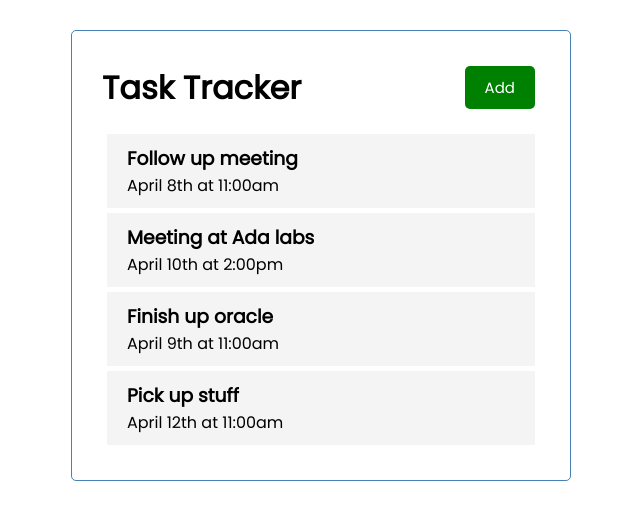
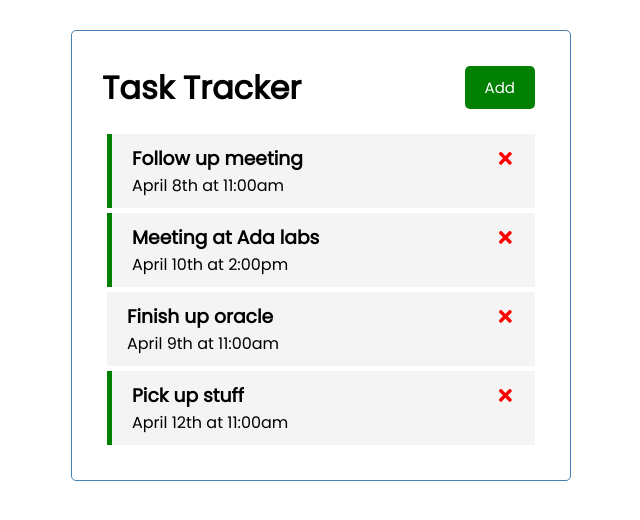
Before and after one commit to samwel-chege/Task_Tracker, a React (Create React App) app: page / in a window 1280 px wide. Shown: the top 520 px of the page, without its empty margins (319-959 px from the left). Built offline with nearby package versions, Linux system fonts and the light colour scheme; the HTML template or start-up script is replaced by a standard one.

Commit message:
create a addTask component

```diff
--- a/src/App.js
+++ b/src/App.js
@@ -35,11 +35,21 @@
 
 
 ])
+// delete tasks
+const deleteTask = (id) => {
+  setTasks(tasks.filter((task) => task.id !== id))
+}
+
+//Toggle reminder
+const toggleReminder = (id) => {
+  setTasks(tasks.map((task) => task.id === id ? {...task, reminder: !task.reminder} : task))
+}
+
 
   return (
     <div className="container">
     <Header/>
-    <Tasks tasks={tasks} />
+    {tasks.length > 0 ? <Tasks tasks={tasks} onDelete = {deleteTask} onToggle={toggleReminder} /> : 'Hello friend, we do not have tasks.'}
     </div>
   );
 }
--- a/src/components/Task.js
+++ b/src/components/Task.js
@@ -1,8 +1,8 @@
-
-const Task = ({ task }) => {
+import  { FaTimes } from 'react-icons/fa'
+const Task = ({ task, onDelete, onToggle }) => {
   return (
-    <div className="task">
-        <h3>{task.text}</h3>
+    <div className={`task ${task.reminder ? 'reminder' : ''} `} onDoubleClick= {() => onToggle(task.id)}>
+        <h3>{task.text} <FaTimes style={{color: 'red', cursor: 'pointer'}} onClick={ () => onDelete(task.id) }/></h3>
         <p>{task.day}</p>
 
     </div>
--- a/src/components/Tasks.js
+++ b/src/components/Tasks.js
@@ -1,10 +1,11 @@
 import Task from "./Task"
-const Tasks = ({tasks}) => {
+
+const Tasks = ({tasks, onDelete, onToggle}) => {
 
   return (
     <>
     {tasks.map((task) => (
-        <Task key={task.id} task={task} />
+        <Task key={task.id} task={task} onDelete={onDelete} onToggle={onToggle} />
     ))}
 
     </>
```
Also changed, not shown: src/components/AddTask.js (added, +9 -0 lines).
